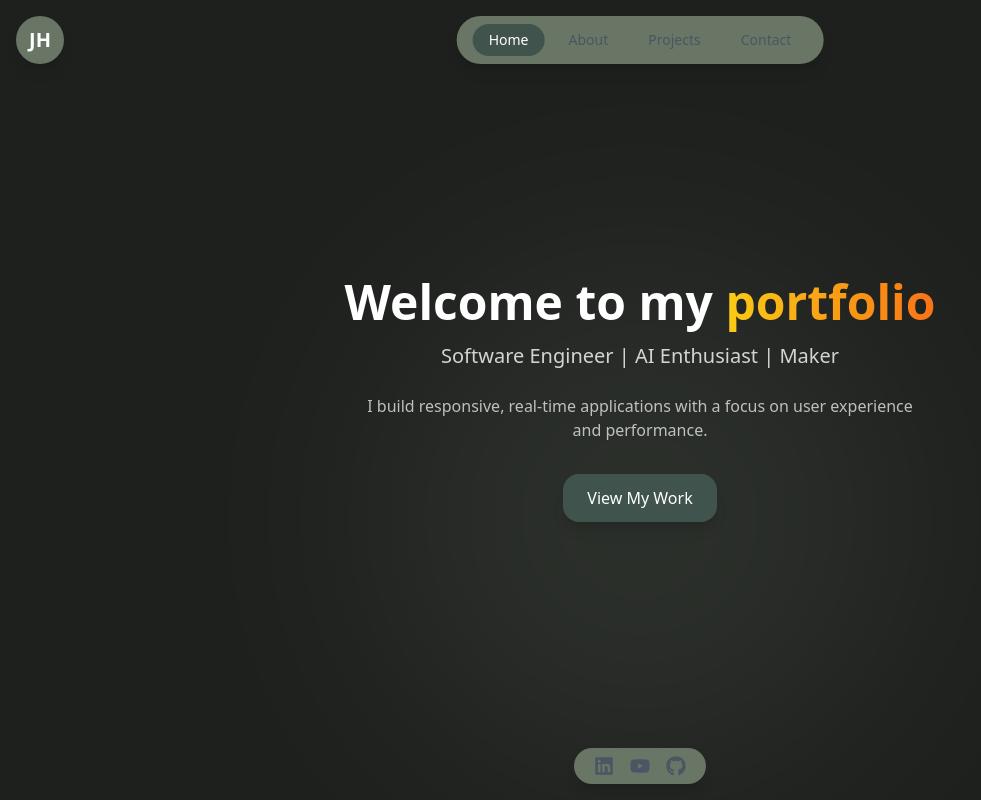
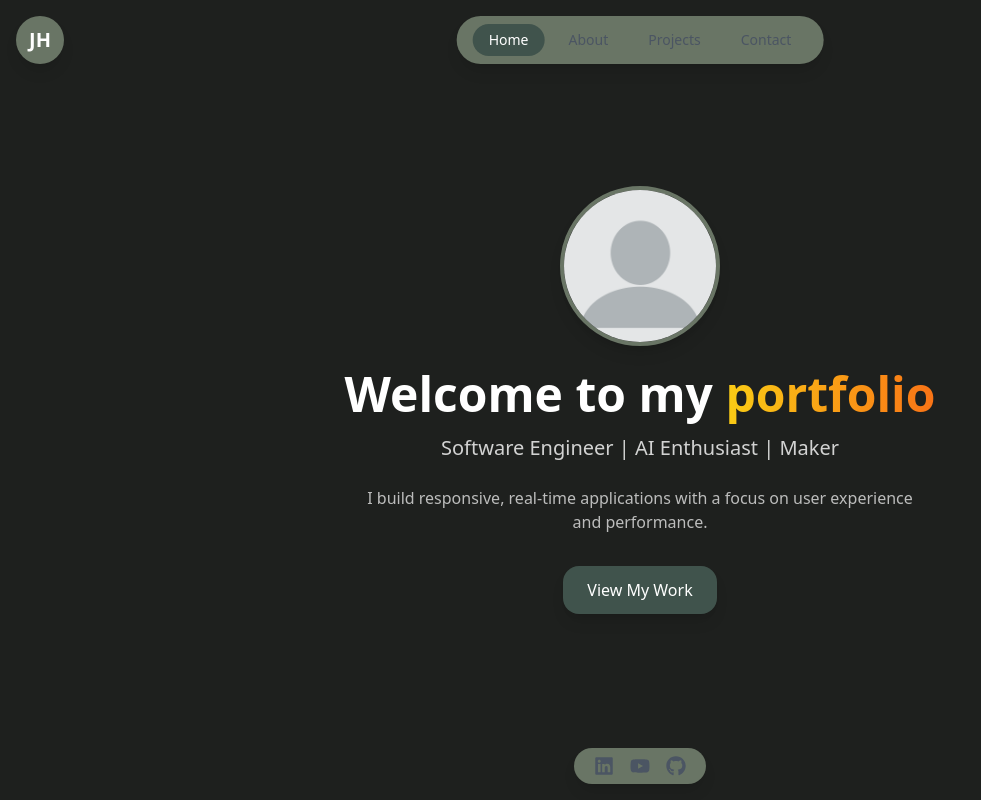
Before and after one commit to jhsotoglz/web-portfolio, a React (Vite) app: page / in a window 1280 px wide. Shown: the top 800 px of the page, without its empty margins (0-981 px from the left). Built offline with nearby package versions, Linux system fonts and the light colour scheme.

Commit message:
Fixed jitter at home page, improved home component, added profile picture

```diff
--- a/src/components/Home.tsx
+++ b/src/components/Home.tsx
@@ -2,21 +2,33 @@ const Home = () => {
   return (
     <section
       id="home"
-      className="relative min-h-screen-dynamic flex justify-center items-center text-white overflow-hidden"
+      className="min-h-screen-dynamic flex justify-center items-center overflow-hidden"
     >
-      {/* Soft background glow */}
-      <div className="absolute w-[500px] h-[500px] bg-secondary rounded-full blur-[120px] opacity-20 top-1/3 left-1/2 -translate-x-1/2 -z-10" />
+      <div className="global-content text-center flex flex-col items-center">
+        {/* Profile Picture */}
+        <div className="w-32 h-32 sm:w-40 sm:h-40 mb-6">
+          <img
+            src="../src/assets/profile-picture.png" // replace with your actual image path
+            alt="Profile"
+            className="w-full h-full object-cover rounded-full border-4 border-secondary shadow-lg"
+          />
+        </div>
 
-      <div className="global-content text-center animate-fade-in-up">
-        <h1 className="text-4xl sm:text-5xl font-bold">
-          Welcome to my <span className="bg-clip-text text-transparent bg-gradient-to-r from-yellow-400 to-orange-500">portfolio</span>
+        <h1 className="text-4xl sm:text-5xl font-bold text-white">
+          Welcome to my{" "}
+          <span className="bg-clip-text text-transparent bg-gradient-to-r from-yellow-400 to-orange-500">
+            portfolio
+          </span>
         </h1>
+
         <h2 className="text-xl text-white/80 mt-4">
           Software Engineer | AI Enthusiast | Maker
         </h2>
+
         <p className="mt-6 max-w-xl mx-auto text-white/70">
           I build responsive, real-time applications with a focus on user experience and performance.
         </p>
+
         <a
           href="#projects"
           className="mt-8 inline-block px-6 py-3 bg-extra text-white rounded-2xl shadow-lg hover:bg-secondary transition-all duration-300 hover:scale-105 hover:shadow-xl"
--- a/tailwind.config.js
+++ b/tailwind.config.js
@@ -14,10 +14,10 @@ export default {
         // Background color of whole web app in App.css
       },
       height: {
-        "screen-dynamic": "100dvh",
+        'screen-dynamic': '100svh',
       },
       minHeight: {
-        "screen-dynamic": "100dvh",
+        'screen-dynamic': '100svh',
       },
     },
   },
```
Also changed, not shown: src/assets/profile-picture.png (added).
